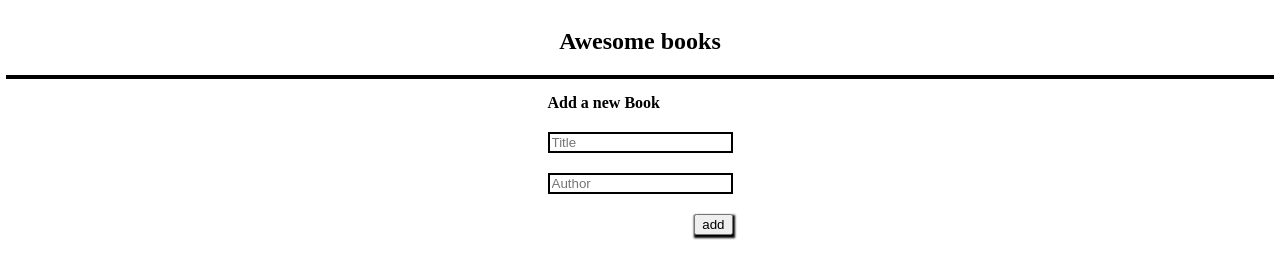
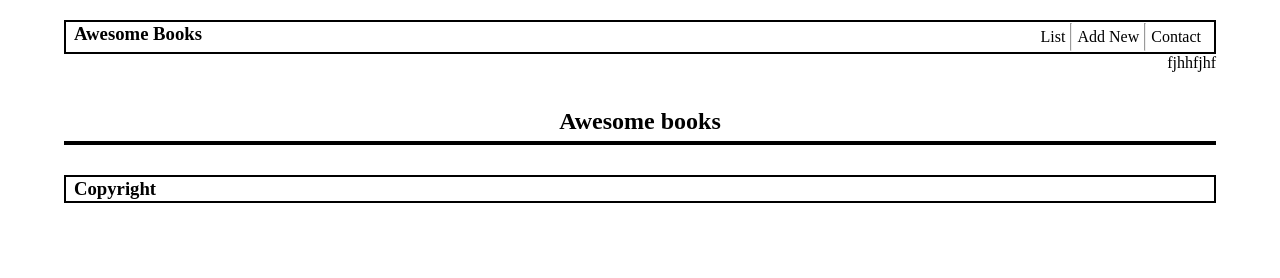
Before and after one commit to daudi13/Awesome-books, a plain HTML site: page index.html in a window 1280 px wide. Drawn offline with Linux system fonts and the light colour scheme.

Commit message:
full page layout and style

```diff
--- a/CSS/style.css
+++ b/CSS/style.css
@@ -1,7 +1,48 @@
+* {
+  padding: 0;
+  margin: 0;
+  box-sizing: border-box;
+}
+
 body {
   display: flex;
   flex-direction: column;
   align-items: center;
+}
+
+nav {
+  display: flex;
+  justify-content: space-between;
+  width: 90vw;
+  border: 2px solid black;
+  padding: 1px 8px;
+  margin-top: 20px;
+}
+
+header ul {
+  display: flex;
+  list-style-type: none;
+}
+
+header li {
+  margin: 5px;
+}
+
+.date {
+  text-align: right;
+}
+
+section {
+  width: 90vw;
+  text-align: center;
+}
+
+.active {
+  display: block;
+}
+
+.inactive {
+  display: none;
 }
 
 .main {
@@ -9,6 +50,12 @@ body {
   display: flex;
   flex-direction: column;
   align-items: center;
+  margin-top: 20px;
+  padding: 10px;
+}
+
+.main h2 {
+  margin: 6px;
 }
 
 .list-section {
@@ -17,7 +64,7 @@ body {
 }
 
 .bookBlock {
-  padding: 1px 10px;
+  padding: 10px 15px;
   display: flex;
   justify-content: space-between;
 }
@@ -27,22 +74,18 @@ body {
 }
 
 form {
-  margin-top: 15px;
   display: flex;
   flex-direction: column;
-  align-items: start;
 }
 
 form > * + * {
-  margin-top: 20px;
+  margin-bottom: 20px;
 }
 
-.heading {
-  font-weight: 600;
-}
 
 input {
   border: 2px solid black;
+  width: 100%;
 }
 
 button {
@@ -54,3 +97,9 @@ button {
   align-self: center;
   height: 20px;
 }
+
+.contact ul {
+  text-align: left;
+  margin:  20px 40px;
+  width: 90%;
+}
--- a/index.html
+++ b/index.html
@@ -1,31 +1,64 @@
 <!DOCTYPE html>
 <html lang="en">
   <head>
-	<meta charset="UTF-8">
-	<meta http-equiv="X-UA-Compatible" content="IE=edge">
-	<meta name="viewport" content="width=device-width, initial-scale=1.0">
-	<link rel="stylesheet" href="./CSS/style.css">
+    <meta charset="UTF-8" />
+    <meta http-equiv="X-UA-Compatible" content="IE=edge" />
+    <meta name="viewport" content="width=device-width, initial-scale=1.0" />
+    <link rel="stylesheet" href="./CSS/style.css" />
     <title>Document</title>
   </head>
   <body>
-	<header class="header">
-		<h2>Awesome books</h2>
+    <header>
+      <nav>
+        <h3>Awesome Books</h3>
+        <ul>
+          <li>List</li>
+          <hr />
+          <li>Add New</li>
+          <hr />
+          <li>Contact</li>
+        </ul>
+      </nav>
+	  <div class="date">fjhhfjhf</div>
     </header>
+
     <main class="main">
-		<section class="list-section">
+      <section class="welcome active">
+        <h2 class="headTitles">Awesome books</h2>
+
+        <section class="list-section"></section>
       </section>
+
+      <section class="addNew inactive">
         <form>
-			<span class="heading">Add a new Book</span>
+          <h2 class="headTitles">Add a new Book</h2>
           <label for="title">
-				<input type="text" id="title" placeholder="Title" required>
+            <input type="text" id="title" placeholder="Title" required />
           </label>
           <label for="author">
-				<input type="text" id="author" placeholder="Author" required>
+            <input type="text" id="author" placeholder="Author" required />
           </label>
 
           <button type="submit" class="btn-submit">add</button>
         </form>
+      </section>
+
+      <section class="contact inactive">
+        <h2 class="headTitles">Contact Information</h2>
+        <p>
+          Do you have any questions or you just want to say "Hello" ?<br />
+          You can reach out to us!
+        </p>
+		<ul>
+			<li>Our email: maxdavid@gmail.com</li>
+			<li>Our Phone number: (+44) 2345689890</li>
+			<li>Our Address: 24th Street, Addis Ababa, Ethipia</li>
+		</ul>
+      </section>
     </main>
+    <footer>
+      <nav><h3>Copyright</h3></nav>
+    </footer>
 
     <script src="./JS/main.js"></script>
   </body>
```
Lines whose indentation alone changed are shown as unchanged.
